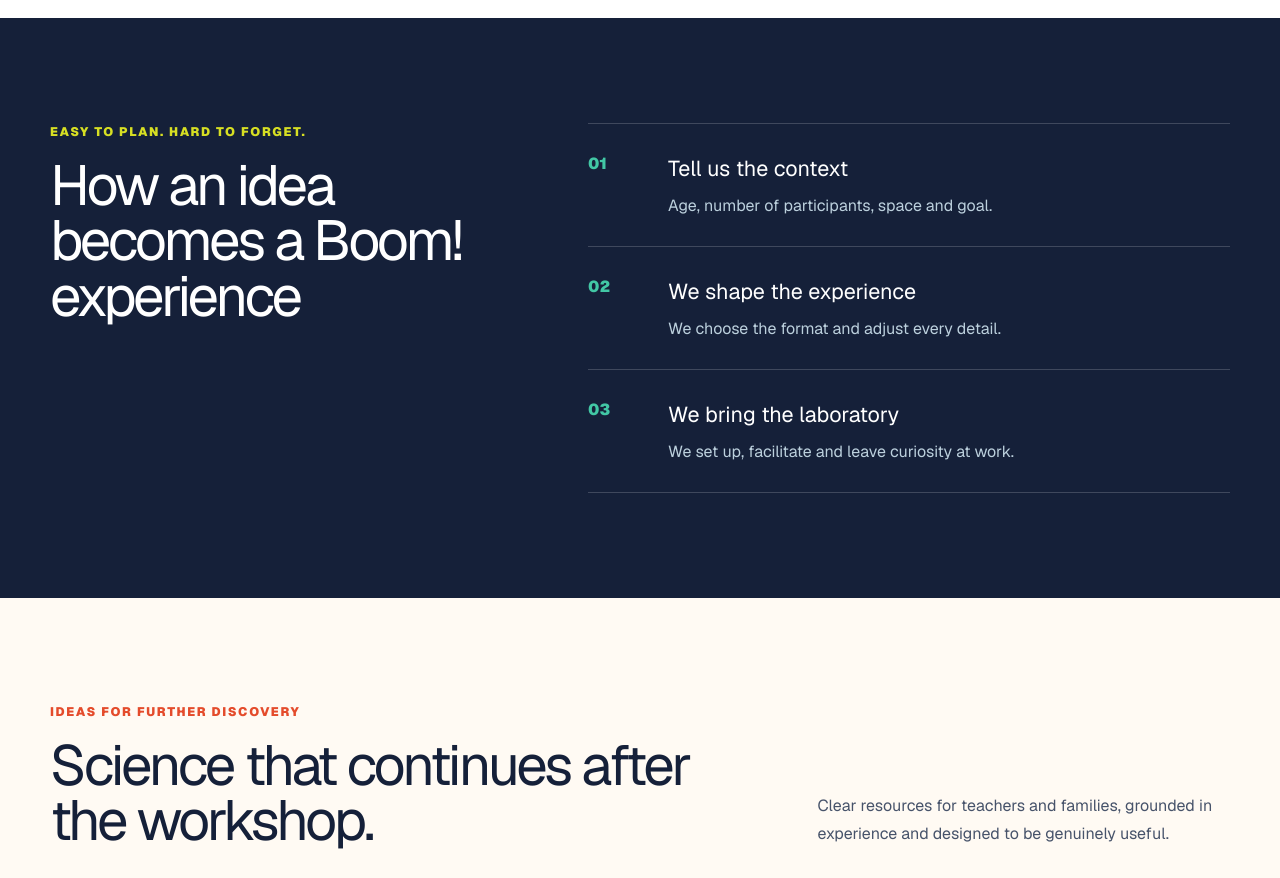
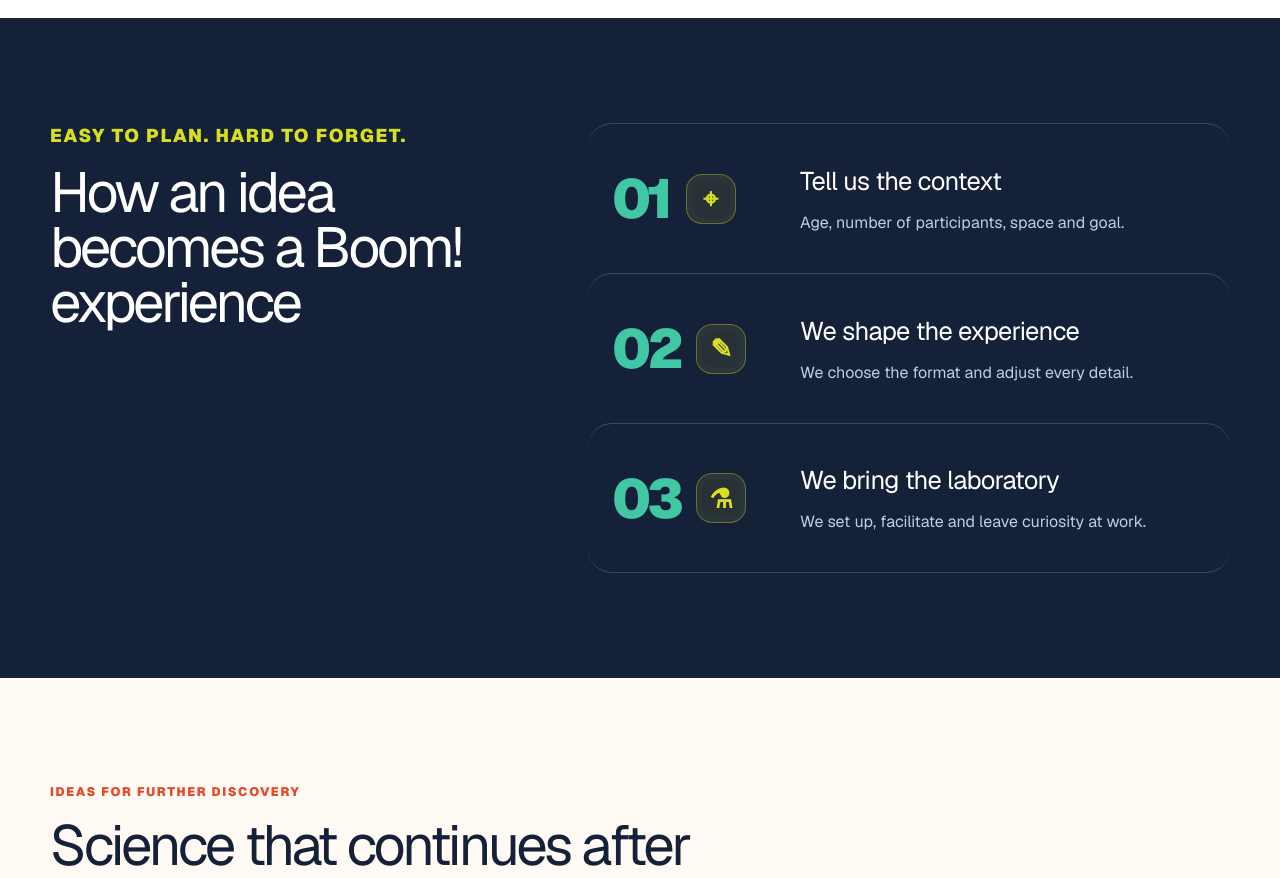
Before and after one commit to devdib/boomlab-web, a Next.js app: page /en in a window 1280 px wide. Shown: the part 1800-2678 px from the top of the page. Built offline with nearby package versions, Linux system fonts and the light colour scheme.

Commit message:
Mejorar jerarquía visual del proceso

```diff
--- a/app/components/landing-page.tsx
+++ b/app/components/landing-page.tsx
@@ -132,10 +132,15 @@
             <h2>{t.processTitle}</h2>
           </div>
           <div className="process-list">
-            {t.process.map(([number, title, body]) => (
+            {t.process.map(([number, title, body], index) => (
               <article key={number}>
-                <span>{number}</span>
-                <div><h3>{title}</h3><p>{body}</p></div>
+                <div className="process-step-mark" aria-hidden="true">
+                  <span className="process-number">{number}</span>
+                  <span className="process-symbol">
+                    {index === 0 ? "⌖" : index === 1 ? "✎" : "⚗"}
+                  </span>
+                </div>
+                <div className="process-step-copy"><h3>{title}</h3><p>{body}</p></div>
               </article>
             ))}
           </div>
--- a/app/globals.css
+++ b/app/globals.css
@@ -111,13 +111,18 @@
 .experience-card p { margin: 14px 0 22px; color: var(--ink-soft); line-height: 1.65; }
 .card-detail { margin-top: auto; padding-top: 20px; border-top: 1px solid rgba(18,50,74,.12); font-size: .72rem; font-weight: 770; text-transform: uppercase; letter-spacing: .06em; }
 .process-section { background: var(--ink); color: white; }
-.process-section .eyebrow { color: var(--yellow); }
+.process-section .eyebrow { max-width: 390px; color: var(--yellow); font-size: clamp(1rem, 1.45vw, 1.25rem); line-height: 1.35; letter-spacing: .085em; }
 .process-layout { display: grid; grid-template-columns: .8fr 1.2fr; gap: 110px; }
-.process-list article { display: grid; grid-template-columns: 58px 1fr; gap: 22px; padding: 28px 0; border-top: 1px solid rgba(255,255,255,.18); }
+.process-heading { align-self: start; }
+.process-heading h2 { max-width: 460px; }
+.process-list article { display: grid; grid-template-columns: 160px 1fr; gap: 28px; align-items: center; min-height: 150px; padding: 28px 24px; border-top: 1px solid rgba(255,255,255,.18); border-radius: 24px; transition: background .25s ease, transform .25s ease; }
+.process-list article:hover { background: rgba(255,255,255,.045); transform: translateX(6px); }
 .process-list article:last-child { border-bottom: 1px solid rgba(255,255,255,.18); }
-.process-list article > span { color: var(--teal); font-weight: 820; }
-.process-list h3 { margin: 0 0 8px; font-size: 1.35rem; }
-.process-list p { margin: 0; color: #bcd0dd; line-height: 1.6; }
+.process-step-mark { display: flex; align-items: center; gap: 16px; }
+.process-number { color: var(--teal); font-size: clamp(3.25rem, 4.3vw, 4.6rem); font-weight: 900; line-height: .82; letter-spacing: -.075em; }
+.process-symbol { flex: 0 0 auto; width: 50px; height: 50px; display: grid; place-items: center; border: 1px solid rgba(215,223,35,.38); border-radius: 16px; background: rgba(215,223,35,.09); color: var(--yellow); font-size: 1.65rem; font-weight: 800; box-shadow: inset 0 0 0 5px rgba(255,255,255,.018); }
+.process-list h3 { margin: 0 0 10px; font-size: clamp(1.35rem, 2vw, 1.65rem); letter-spacing: -.025em; }
+.process-list p { max-width: 520px; margin: 0; color: #bcd0dd; font-size: 1rem; line-height: 1.65; }
 .blog-section { background: var(--cream); }
 .post-grid { display: grid; grid-template-columns: 1.1fr .9fr .9fr; gap: 20px; }
 .post-card { overflow: hidden; border: 1px solid var(--line); border-radius: 28px; background: white; }
@@ -170,6 +175,7 @@
   .experience-grid, .post-grid { grid-template-columns: 1fr 1fr; }
   .experience-card:last-child, .post-card:last-child { grid-column: span 2; }
   .section-heading, .about-grid, .faq-grid { gap: 38px; }
+  .process-layout { gap: 55px; }
   .contact-card { align-items: flex-start; flex-direction: column; }
 }
 
@@ -198,6 +204,11 @@
   .photo-tag-row { margin-top: 10px; }
   .section { padding: 76px 0; }
   .section-heading h2, .process-heading h2, .about-copy h2 { font-size: 2.6rem; }
+  .process-section .eyebrow { max-width: 330px; font-size: 1rem; }
+  .process-list article { grid-template-columns: 1fr; gap: 18px; min-height: 0; padding: 28px 18px; }
+  .process-list article:hover { transform: none; }
+  .process-number { font-size: 3.35rem; }
+  .process-symbol { width: 46px; height: 46px; border-radius: 14px; font-size: 1.5rem; }
   .experience-grid, .post-grid { grid-template-columns: 1fr; }
   .experience-card:last-child, .post-card:last-child { grid-column: auto; }
   .experience-card { min-height: 360px; }
```
